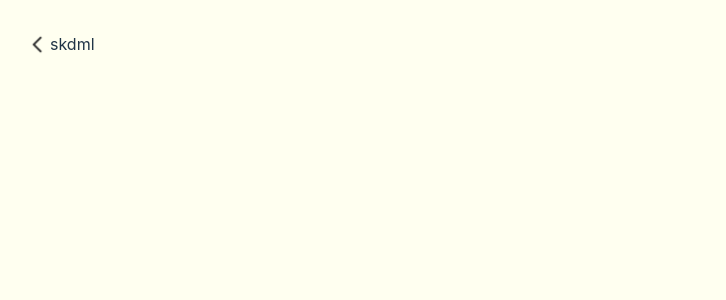
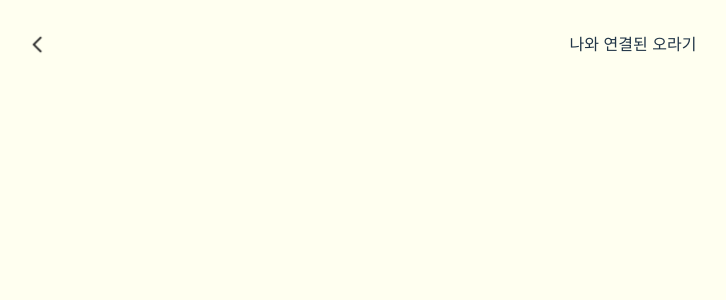
Before and after one commit to crown-3/gdsc-2023-hackathon, a React (Vite) app: page /my-log in a window 1280 px wide. Shown: the top 300 px of the page, without its empty margins (7-733 px from the left). Built offline with nearby package versions, Linux system fonts and the light colour scheme.

Commit message:
added Avatar, Topbar

```diff
--- a/src/component/AvatarButton.tsx
+++ b/src/component/AvatarButton.tsx
@@ -22,13 +22,13 @@ export default function AvatarButton(props:any="back") {
             srcRef = BackImg; break;
         }
         default : {
-            srcRef = BackImg; break;
+            srcRef = "blank"; break;
         }
     }
 
     return (
         <AvatarWrapper>
-            <img src={srcRef}/>
+            {srcRef!=="blank"?<img src={srcRef}/>:<></>}
         </AvatarWrapper>
     );
 }
--- a/src/component/Topbar.tsx
+++ b/src/component/Topbar.tsx
@@ -7,7 +7,7 @@ const TopbarWrapper = styled.div`
     min-height : 100px;
     align-items : space-between;
     padding : var(--min-padding);
-
+    justify-content : space-between;
 `;
 
 const LogoWrapper = styled.span`
@@ -21,7 +21,8 @@ const LogoWrapper = styled.span`
         height : 100%;
     }
 `;
-const TitleWrapper = styled.span``;
+const TitleWrapper = styled.span`
+`;
 
 
 export function TopbarLogo() {
@@ -39,6 +40,7 @@ export function TopbarBackButton(props:any) {
             <TitleWrapper>
                 {props.title}
             </TitleWrapper>
+            <AvatarButton type="blank"></AvatarButton>
         </TopbarWrapper>
     );
 }
--- a/src/view/MyLog/MyLog.tsx
+++ b/src/view/MyLog/MyLog.tsx
@@ -4,7 +4,7 @@ import {TopbarBackButton} from "../../component/Topbar";
 export default function MyLog(){
     return (
     <Container>
-        <TopbarBackButton title="skdml"/>
+        <TopbarBackButton title="나와 연결된 오라기"/>
     </Container>
     );
 }
--- a/src/view/WriteOrigin/WriteOrigin.tsx
+++ b/src/view/WriteOrigin/WriteOrigin.tsx
@@ -4,7 +4,7 @@ import {TopbarBackButton} from "../../component/Topbar";
 export default function WriteOrigin(){
     return (
     <Container>
-        <TopbarBackButton>Topbar</TopbarBackButton>
+        <TopbarBackButton title="오늘의 글 쓰기"/>
     </Container>
     );
 }
```
